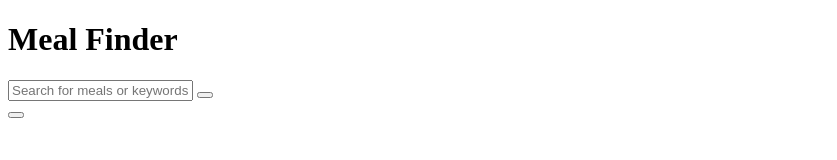
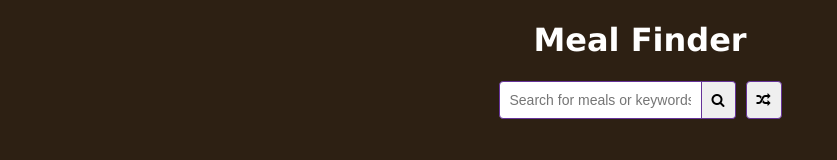
Before and after one commit to youngMaster46/meal-finder.github.io, a plain HTML site: page index.html in a window 1280 px wide. Shown: the whole page, without its empty margins (0-837 px from the left). Drawn offline with Linux system fonts and the light colour scheme.

Commit message:
add main styles for project

```diff
--- a/index.html
+++ b/index.html
@@ -5,6 +5,7 @@
     <meta name="viewport" content="width=device-width, initial-scale=1.0">
     <title>Meal finder</title>
     <link rel="stylesheet" href="style.css">
+    <link href="https://stackpath.bootstrapcdn.com/font-awesome/4.7.0/css/font-awesome.min.css" rel="stylesheet" integrity="sha384-wvfXpqpZZVQGK6TAh5PVlGOfQNHSoD2xbE+QkPxCAFlNEevoEH3Sl0sibVcOQVnN" crossorigin="anonymous">
 </head>
 <body>
     <div class="container">
@@ -13,11 +14,11 @@
             <form class="flex" id="submit">
                 <input type="text" id="search" placeholder='Search for meals or keywords'>
                 <button class="search-btn" type="submit">
-                    <i class="fas fa-search"></i>
+                    <i class="fa fa-search"></i>
                 </button>
             </form>
             <button class="random-btn" id="random">
-                <i class="fas fa-random"></i>
+                <i class="fa fa-random"></i>
             </button>
         </div>
         <div id="result-heading"></div>
--- a/style.css
+++ b/style.css
@@ -0,0 +1,59 @@
+* {
+    box-sizing: border-box;
+}
+
+body {
+    background: #2d2013;
+    color: #fff;
+    font-family: Verdana, Geneva, Tahoma, sans-serif;
+    margin: 0;
+
+}
+
+.container {
+    margin: auto;
+    max-width: 800px;
+    display: flex;
+    flex-direction: column;
+    align-items: center;
+    justify-content: center;
+    text-align: center;
+}
+
+.flex {
+    display: flex;
+}
+
+input,
+button {
+    padding: 10px;
+    border: 1px solid rebeccapurple;
+    border-bottom-left-radius: 4px;
+    border-top-left-radius: 4px;
+    font-size: 14px;
+    margin: 0;
+}
+
+input[type='text'] {
+    max-width: 300px;
+    min-width:200px;
+}
+
+.search-btn {
+    cursor: pointer;
+    border-left: 0;
+    border-radius: 0;
+    border-bottom-right-radius: 4px;
+    border-top-right-radius: 4px;
+}
+.random-btn {
+    cursor: pointer;
+    margin-left: 10px;
+    border-bottom-right-radius: 4px;
+    border-top-right-radius: 4px;
+}
+@media (max-width: 500px) {
+    input[type='text'] {
+        width: 200px;
+    }
+}
```
Also changed, not shown: 1 other file.
